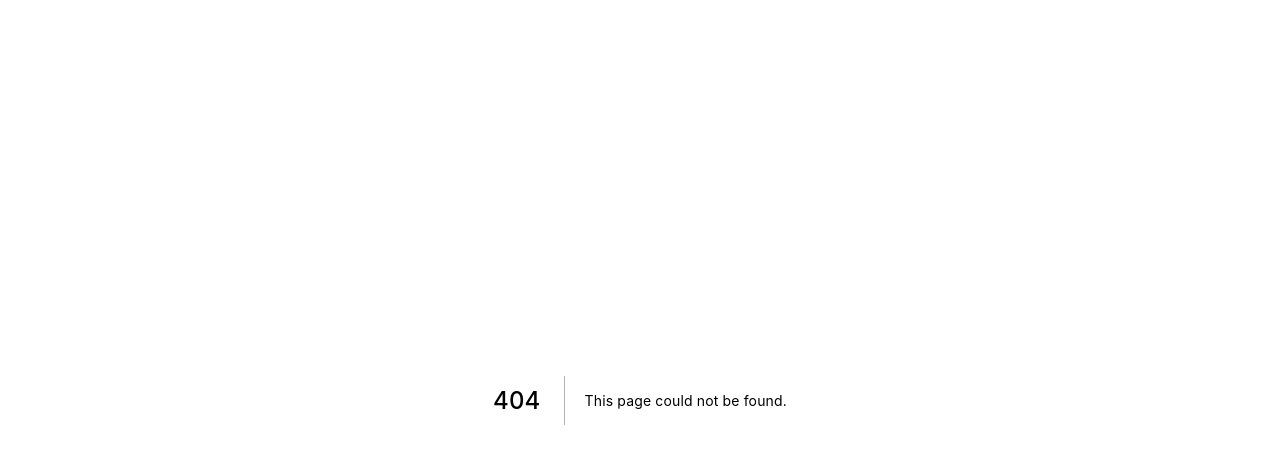
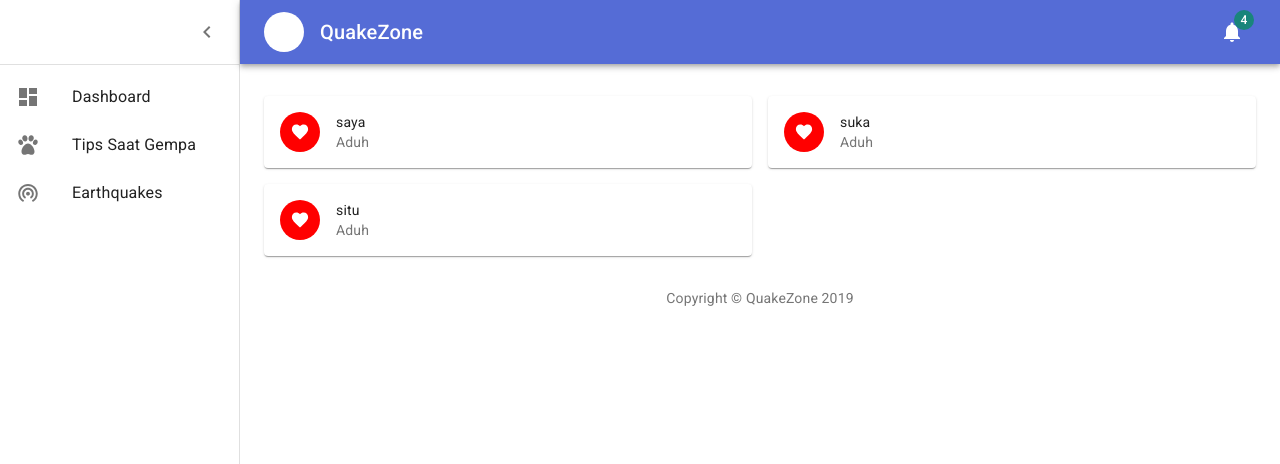
Before and after one commit to pptik/quakezone-next, a Next.js app: page /quakes in a window 1280 px wide. Before the commit this address had no page. Shown: the top 464 px of the page. Built offline with nearby package versions, Linux system fonts and the light colour scheme.

Commit message:
ItemGridStandard works

```diff
--- a/components/DashboardLayout.tsx
+++ b/components/DashboardLayout.tsx
@@ -230,6 +230,19 @@ const DashboardLayout: FunctionComponent<{ children: any; title?: string; avatar
             </ListItem>
           </Link>
 
+          <Link href="/quakes">
+            <ListItem button>
+              <ListItemIcon>
+
+                {React.createElement('ion-icon', {
+                  name: "wifi",
+                  style: {fontSize: "x-large"}})}
+
+              </ListItemIcon>
+              <ListItemText primary="Earthquakes" />
+            </ListItem>
+          </Link>
+
         </List>
       </Drawer>
       <main className={classes.content}>
--- /dev/null
+++ b/components/areas/ItemGridStandard.tsx
@@ -0,0 +1,36 @@
+import { Avatar, Card, CardHeader, Grid, Theme } from "@material-ui/core";
+import React, { FunctionComponent } from "react";
+import { makeStyles } from "@material-ui/styles";
+
+const useStyles = makeStyles((theme: Theme) => ({
+}));
+
+interface Props {
+  items: any[];
+  getItemIcon: (item: any) => string | undefined;
+  getItemIconColor: (item: any) => string | undefined;
+  getItemIconBackground: (item: any) => string | undefined;
+  getItemTitle: (item: any) => string | undefined;
+  getItemSubheader: (item: any) => string | undefined;
+}
+
+const ItemGridStandard: FunctionComponent<Props> =
+  ({ items, getItemIcon, getItemIconColor, getItemIconBackground, getItemTitle, getItemSubheader }: Props) => {
+  const classes = useStyles();
+  return (
+    <Grid container spacing={2}>
+      {items.map((item: any) => (
+        <Grid item xs={12} sm={6}>
+        <Card>
+          <CardHeader
+            avatar={getItemIcon(item) ? <Avatar style={{color: getItemIconColor(item), background: getItemIconBackground(item)}}>{React.createElement("ion-icon", {name: getItemIcon(item)})}</Avatar> : undefined}
+            title={getItemTitle(item)}
+            subheader={getItemSubheader(item)}/>
+        </Card>
+      </Grid>
+      ))}
+    </Grid>
+  );
+};
+
+export default ItemGridStandard;
--- /dev/null
+++ b/pages/quakes.tsx
@@ -0,0 +1,28 @@
+import clsx from "clsx";
+import DashboardLayout from "../components/DashboardLayout";
+import { Grid, makeStyles, Paper } from "@material-ui/core";
+
+import ItemGridStandard from "../components/areas/ItemGridStandard";
+
+
+const useStyles = makeStyles(theme => ({
+  }));
+
+function Quakes() {
+  const classes = useStyles();
+
+  return (
+    <DashboardLayout avatarUrl="/static/favicon.png">
+            <ItemGridStandard
+                items={["saya","suka","situ"]}
+                                getItemIcon={it => "heart"}
+                getItemIconBackground={it => "red"}
+                getItemIconColor={it => undefined}
+                getItemSubheader={it => "Aduh"}
+                        getItemTitle={it => it}
+                  />
+          </DashboardLayout>
+  );
+}
+
+export default Quakes;
--- a/pages/tips-saat-gempa.tsx
+++ b/pages/tips-saat-gempa.tsx
@@ -14,8 +14,8 @@ function TipsSaatGempa() {
   return (
     <DashboardLayout avatarUrl="/static/favicon.png">
             <Greeting
-                  who="Devi item jelekkkkk"
-                  />
+                who={"Devi item jelekkkkk"}
+                                          />
           </DashboardLayout>
   );
 }
```
Also changed, not shown: pages/index.tsx (+7 -7 lines).
